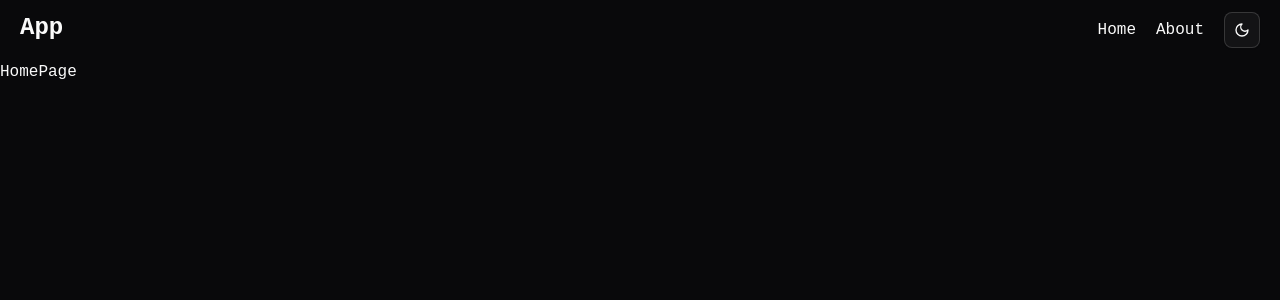
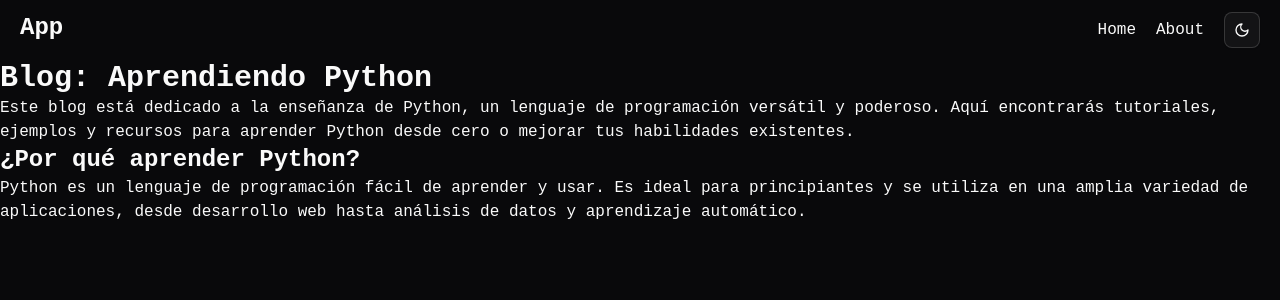
Before and after one commit to ilhuicatzi/Learning-Python, a React (Vite) app: page / in a window 1280 px wide. Shown: the top 300 px of the page. Built offline with nearby package versions, Linux system fonts and the light colour scheme.

Commit message:
update HomePage component to include introductory blog content about learning Python

```diff
--- a/src/pages/HomePage.tsx
+++ b/src/pages/HomePage.tsx
@@ -1,7 +1,22 @@
 
 function HomePage() {
   return (
-    <div>HomePage</div>
+    <div>
+      <section className="">
+      <article>
+        <h1 className="text-3xl font-bold">Blog: Aprendiendo Python </h1>
+        <p>
+          Este blog está dedicado a la enseñanza de Python, un lenguaje de programación versátil y poderoso. Aquí encontrarás tutoriales, ejemplos y recursos para aprender Python desde cero o mejorar tus habilidades existentes.
+        </p>
+      </article>
+      <article>
+        <h2 className="text-2xl font-bold">¿Por qué aprender Python?</h2>
+        <p>
+          Python es un lenguaje de programación fácil de aprender y usar. Es ideal para principiantes y se utiliza en una amplia variedad de aplicaciones, desde desarrollo web hasta análisis de datos y aprendizaje automático.
+        </p>
+      </article>
+    </section>
+    </div>
   )
 }
 
```
